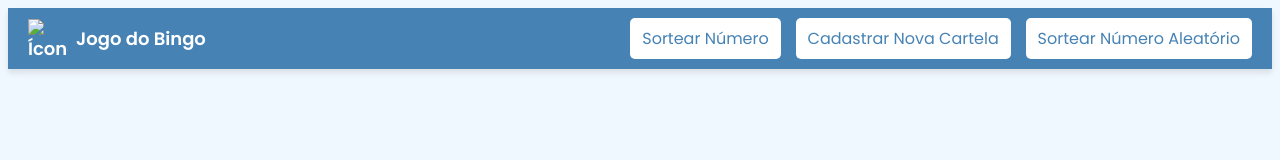
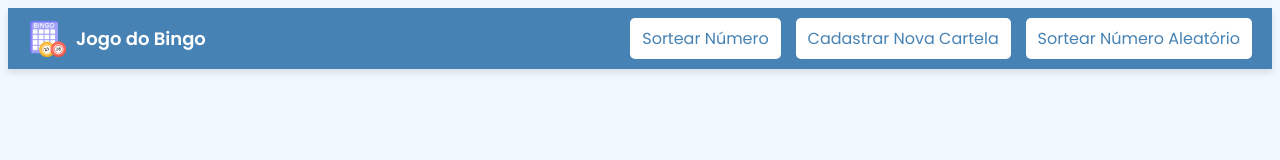
Before and after one commit to Gabstaudt/bingo_novo, a plain HTML site: page index.html in a window 1280 px wide. Drawn offline with Linux system fonts and the light colour scheme; the site is published under a folder, as on GitHub Pages, so addresses that start at the root find nothing.

Commit message:
Update index.html

```diff
--- a/index.html
+++ b/index.html
@@ -11,7 +11,7 @@
 <body>
     <nav class="navbar">
         <div class="navbar-brand">
-            <img src="/image.png" alt="Ícone de Bingo" class="navbar-icon">
+            <img src="image.png" alt="Ícone de Bingo" class="navbar-icon">
 
             Jogo do Bingo</div>
         <div class="navbar-buttons">
```
